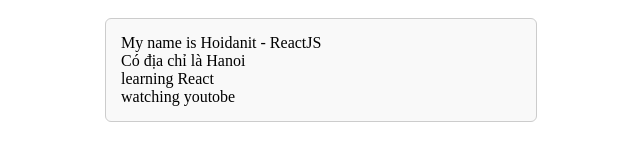
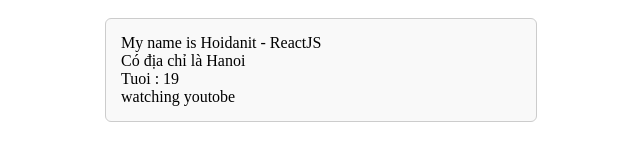
Before and after one commit to thuannd2k5/start_react, a React (Vite) app: page / in a window 1280 px wide. Shown: the part 146-306 px from the top of the page, without its empty margins (319-959 px from the left). Built offline with nearby package versions, Linux system fonts and the light colour scheme.

Commit message:
truyền function từ cha sang con

```diff
--- a/src/App.jsx
+++ b/src/App.jsx
@@ -11,13 +11,23 @@
     address: 'Hanoi',
     country: 'Vietnam',
   }
+  const age = 19;
+
+  const addNewTodo = () => {
+    alert('Add new todo');
+  }
+
   return (
     <div className="todo-container">
       <div className="todo-title">Todo List</div>
-      <TodoNew />
+      <TodoNew
+        addNewTodo={addNewTodo}
+      />
       <TodoList
         name={hoidanit}
         data={data}
+        age={age}
+
       />
       <div className='todo-image'>
         <img src={reactLogo} className='logo' />
--- a/src/components/todo/TodoList.jsx
+++ b/src/components/todo/TodoList.jsx
@@ -1,12 +1,12 @@
 const TodoList = (props) => {
 
-    const { name, data } = props;
+    const { name, data, age } = props;
     return (
         console.log('check props>>> ', props),
         <div className='todo-list'>
             <div>My name is {name}</div>
             <div>Có địa chỉ là {data.address} </div>
-            <div>learning  React</div>
+            <div>Tuoi : {age}</div>
             <div>watching youtobe</div>
         </div>
     )
--- a/src/components/todo/TodoNew.jsx
+++ b/src/components/todo/TodoNew.jsx
@@ -1,9 +1,12 @@
 
-const TodoNew = () => {
+const TodoNew = (props) => {
+    console.log('check props>>> ', props);
+
+    const { addNewTodo } = props;
     return (
         <div>
             <input type="text" placeholder='Enter your task' />
-            <button>Add</button>
+            <button onClick={addNewTodo}>Add</button>
         </div>
     )
 }
```
